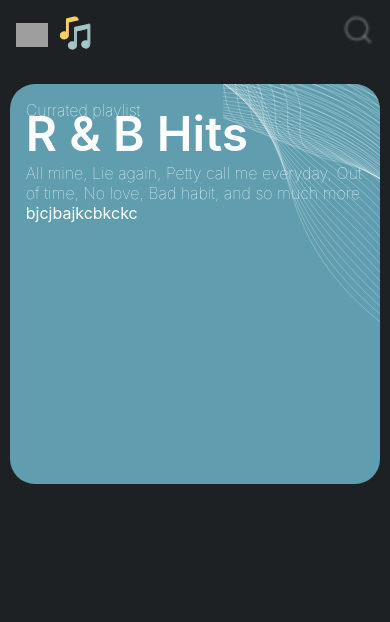
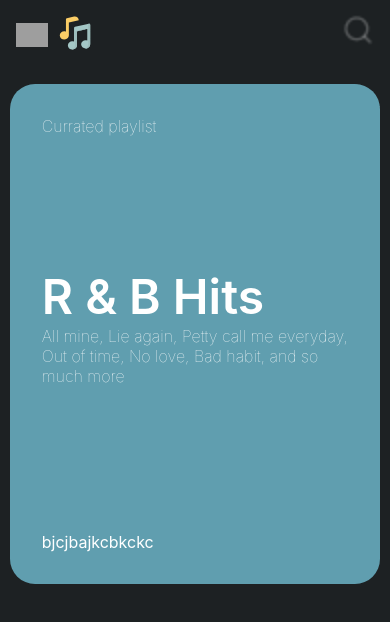
Before and after one commit to collins-cl/coding-challenge, a React (Create React App) app: page /home in a window 390 px wide. Shown: the top 622 px of the page. Built offline with nearby package versions, Linux system fonts and the light colour scheme; grey boxes are pictures that could not be loaded.

Commit message:
coding challenge ui

```diff
--- a/src/Components/Sidebar/Sidebar.css
+++ b/src/Components/Sidebar/Sidebar.css
@@ -96,9 +96,6 @@
     height: calc(100vh - 6vh);
     width: 100vw;
     padding: 1em;
-
-  z-index: 88;
-
   }
 
   .navlinks-active .links {
--- a/src/Pages/Home/Home.css
+++ b/src/Pages/Home/Home.css
@@ -1,10 +1,5 @@
 .home {
   padding: 1em;
-}
-
-.hero-flex {
-  display: flex;
-  align-items: center;
 }
 
 .h-f-one {
@@ -14,7 +9,6 @@
   border-radius: 45px;
   position: relative;
   overflow: hidden;
-  z-index: -4;
 }
 
 .tilt-image {
@@ -72,7 +66,7 @@
   .h-f-one {
     max-width: 95vw;
     margin: auto;
-    height: 400px;
+    height: 500px;
     border-radius: 25px;
   }
 
@@ -81,18 +75,18 @@
     height: 500px;
     top: -7em;
     left: 8em;
-    z-index: -3;
     transform: rotate(90deg);
   }
 
   .h-f-one-wrapper {
     padding: 0;
+    height: 100%;
     display: flex;
   }
 
   .h-f-one-wrapper .content {
     margin-top: 0;
-    padding: 1em;
+    padding: 2em;
     height: 100%;
     display: flex;
     flex-direction: column;
--- a/src/Pages/Home/Home.jsx
+++ b/src/Pages/Home/Home.jsx
@@ -7,7 +7,6 @@ const Home = () => {
   return (
     <div className="home">
       <div className="home-wrapper">
-        <div className="hero-flex">
         <div className="h-f-one">
           <img src={Tilt} alt="" className="tilt-image" />
           <div className="h-f-one-wrapper">
@@ -31,7 +30,6 @@ const Home = () => {
         </div>
       </div>
     </div>
-    </div>
   );
 };
 
```
Lines whose indentation alone changed are shown as unchanged.
